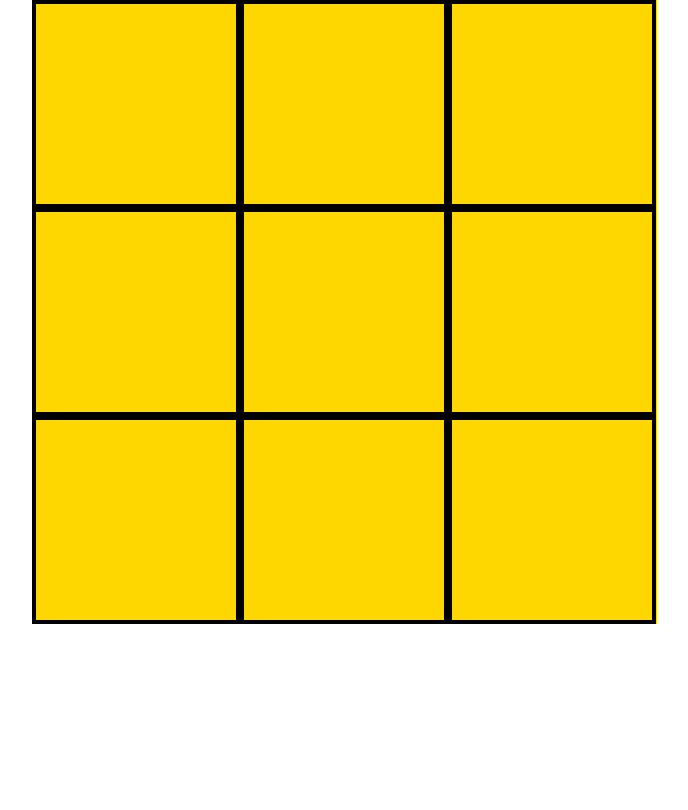
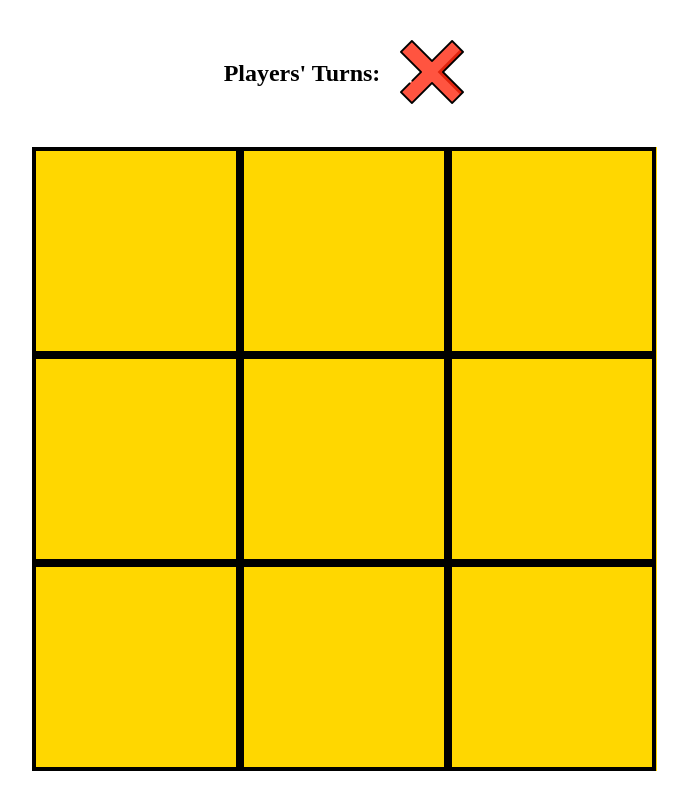
Before and after one commit to AidaFig/Tic-Tac-Toe, a plain HTML site: page index.html in a window 1280 px wide. Shown: the whole page, without its empty margins (296-984 px from the left). Drawn offline with Linux system fonts and the light colour scheme.

Commit message:
players turn added

```diff
--- a/index.html
+++ b/index.html
@@ -9,6 +9,11 @@
     <title>Tic Tac Toe</title>
 </head>
 <body>
+    <div class="turn">
+        <h2>Players' Turns:</h2>
+        <img src="">
+    </div>
+
     <div class="board">
 
         <div id="a1" class="casas"></div>
--- a/script.js
+++ b/script.js
@@ -2,11 +2,26 @@
 const board = document.querySelector(".board")
 const casas = document.getElementsByClassName("casas")
 
-// function playerTurn() {
-//     const player1 = document.createElement("img");
+const player1 = "X"
+const player2 = "O"
+var playerTime = player2
+var gameOver = false;
 
+playersTurn()
 
-// }
+function playersTurn() {
+    if (gameOver) {
+        return
+    }
+    if (playerTime === player2) {
+
+    var player = document.querySelectorAll("div.turn img")[0]
+    player.setAttribute("src", "./assets/img/cancel.png");
+    }else {
+        var player = document.querySelectorAll("div.turn img")[0]
+        player.setAttribute("src", "./assets/img/o.png")
+    }
+}
 
 
 let jogadas = 0
@@ -20,12 +35,18 @@ for(var casa of casas){
         // console.log(elementoSelecionado)
 
         const img = document.createElement("img")
+        if (gameOver) {
+            return
+        }
         if(jogadas % 2 === 0) { //true = par
             img.setAttribute("src", "./assets/img/o.png")
             img.setAttribute("class", "par")
+            playersTurn(playerTime = player2)
+
         } else { //false = impar
             img.setAttribute("src", "./assets/img/cancel.png")
             img.setAttribute("class", "impar")
+            playersTurn(playerTime = player1)
         }
         elementoSelecionado.appendChild(img)
         console.log(elementoSelecionado.childElementCount)
@@ -35,9 +56,9 @@ for(var casa of casas){
     })
 }
 
-function verificarVencedor(e, casa) {
-    if (jogadas > 3) {
-        console.log(casa)
+function verificarVencedor(casa) {
+    if (jogadas === 9) {
+
         console.log(e)
     }
 }
--- a/styles/scss/style.scss
+++ b/styles/scss/style.scss
@@ -3,6 +3,17 @@ body, html {
     margin:0;
     padding: 0;
     box-sizing: border-box;
+}
+.turn {
+    display: flex;
+    justify-content: center;
+    margin: 40px 0px;
+
+    img {
+        width: 5%;
+        height: 5%;
+        margin-left: 20px;
+    }
 }
 .board {
     width: 625px;
```
Also changed, not shown: styles/css/style.css, 1 other file.
